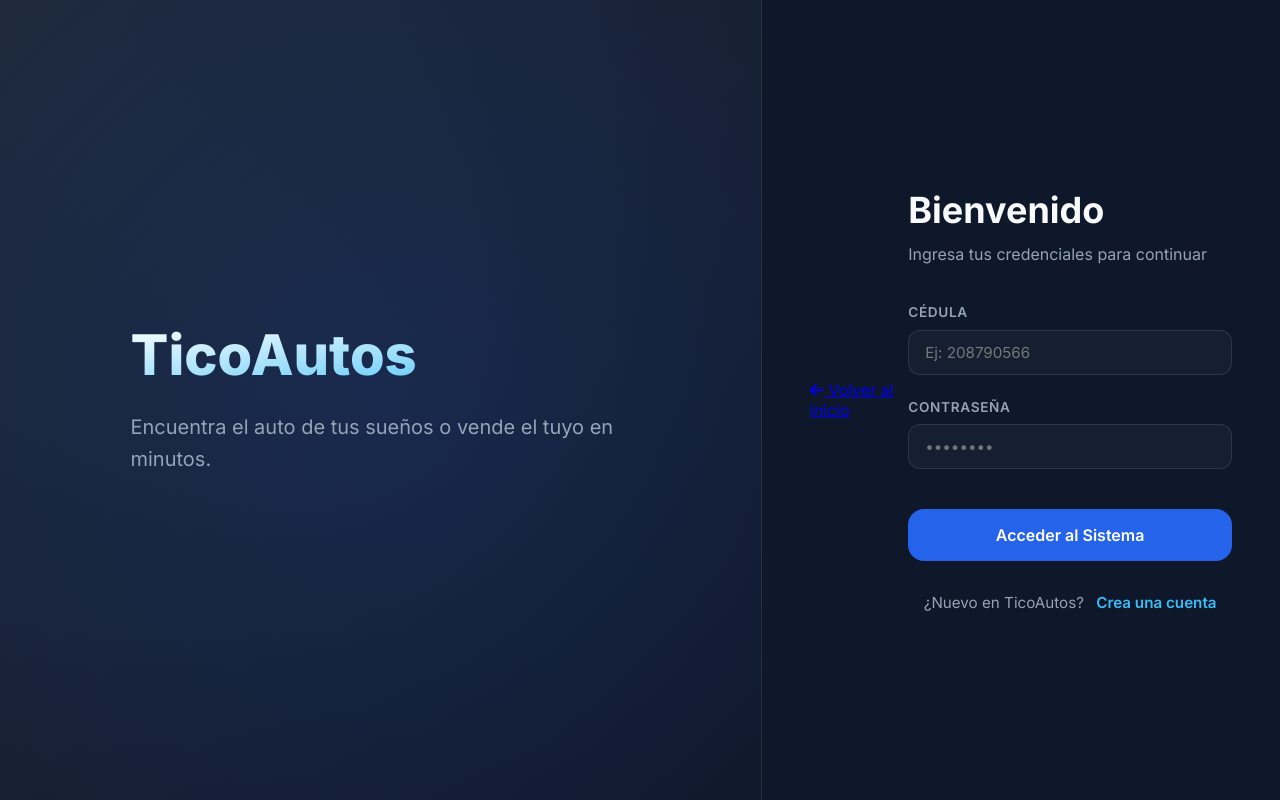
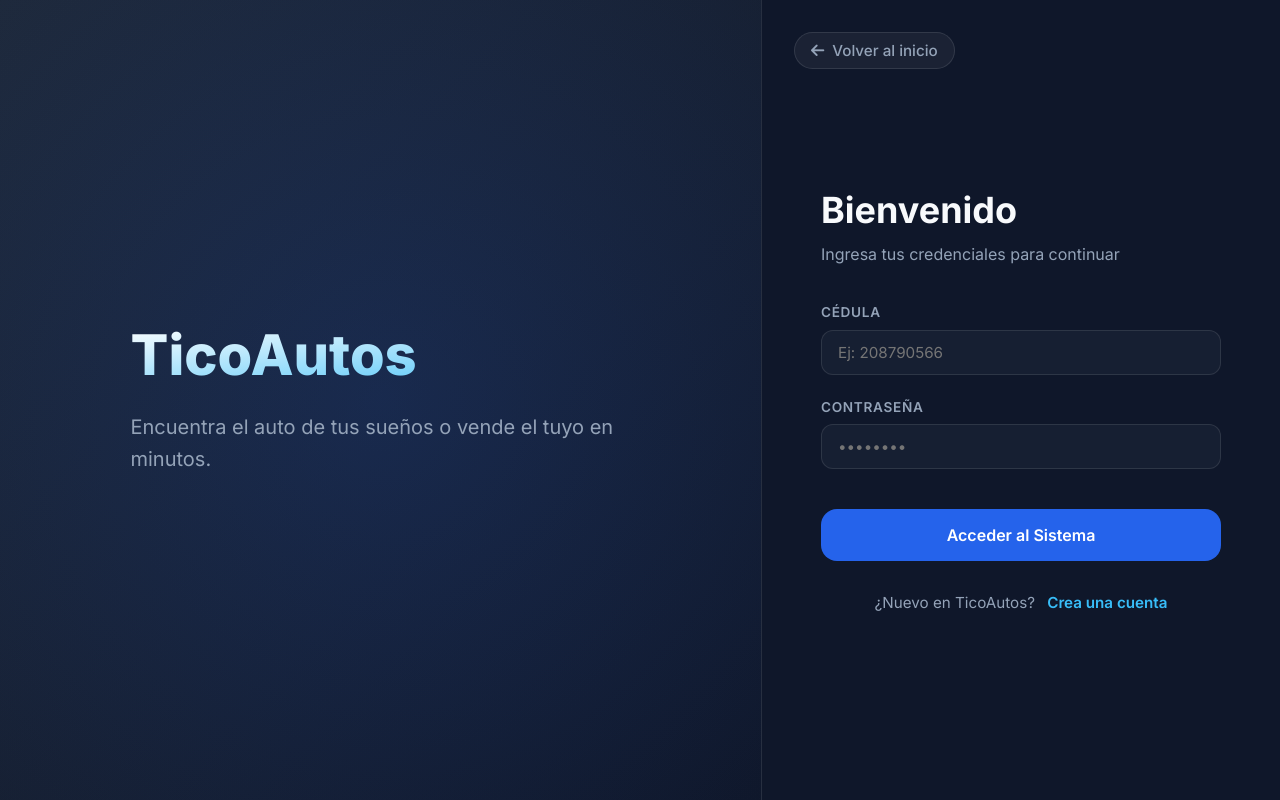
Before and after one commit to jrodriguezes/frontend-tico-autos, a website: page public/views/login.html in a window 1280 px wide. Drawn offline with Linux system fonts and the light colour scheme.

Commit message:
Cambios minimos, redireccion de botones corregidos en home,stock y cambio de css en auth.css

```diff
--- a/public/css/auth.css
+++ b/public/css/auth.css
@@ -105,4 +105,34 @@
         flex: 1;
         border-left: none;
     }
+
+    .back-home-btn {
+        top: 1.5rem;
+        left: 1.5rem;
+    }
 }
+
+.back-home-btn {
+    position: absolute;
+    top: 2rem;
+    left: 2rem;
+    display: flex;
+    align-items: center;
+    gap: 0.5rem;
+    color: var(--text-secondary);
+    text-decoration: none;
+    font-weight: 500;
+    transition: all 0.2s ease;
+    font-size: 0.95rem;
+    padding: 0.5rem 1rem;
+    border-radius: 999px;
+    background: rgba(255, 255, 255, 0.05);
+    border: 1px solid var(--border);
+}
+
+.back-home-btn:hover {
+    color: var(--accent);
+    background: rgba(255, 255, 255, 0.1);
+    border-color: rgba(255, 255, 255, 0.2);
+    transform: translateY(-2px);
+}
--- a/public/views/stock.html
+++ b/public/views/stock.html
@@ -147,8 +147,7 @@
                             </div>
                             <div class="form-group form-full">
                                 <label for="v-observations">Observaciones</label>
-                                <textarea id="v-observations"
-                                    placeholder="Detalles adicionales del vehículo..."
+                                <textarea id="v-observations" placeholder="Detalles adicionales del vehículo..."
                                     style="width: 100%; min-height: 100px; background: rgba(30, 41, 59, 0.5); border: 1px solid var(--border); border-radius: 0.75rem; padding: 0.75rem 1rem; color: #fff;"></textarea>
                             </div>
                         </div>
@@ -163,8 +162,8 @@
         </div>
     </div>
 
+    <script src="/js/stockLogic.js"></script>
     <script src="/js/stock.js"></script>
-    <script src="/js/vehicle.js"></script>
 </body>
 
 </html>
```
Also changed, not shown: public/views/home.html (+2 -2 lines).
